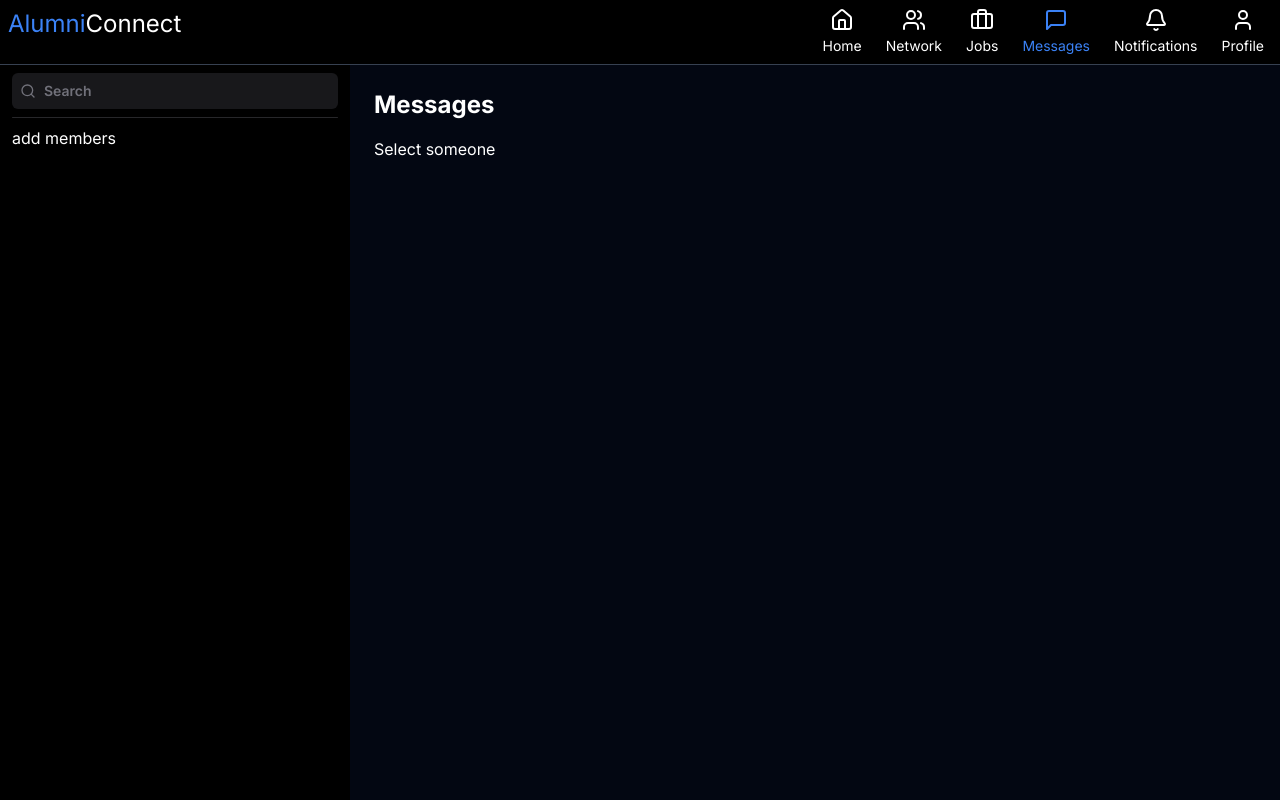
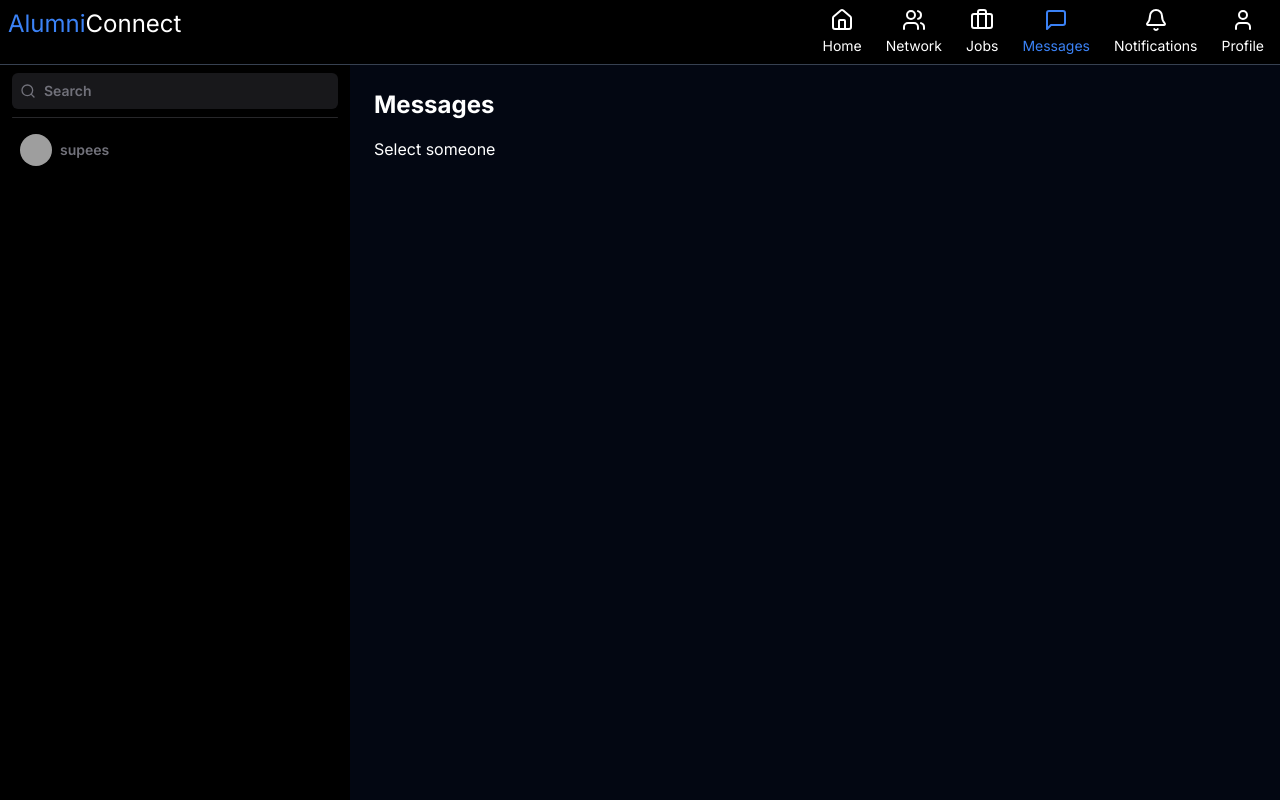
Before and after one commit to Shaurya-Tripathi/AlumniConnect, a Next.js app: page /messages in a window 1280 px wide. Built offline with nearby package versions, Linux system fonts and the light colour scheme; no server answers; the database is empty; sample sign-in values are in the browser's storage; grey boxes are pictures that could not be loaded.

Commit message:
just added messages/id page and some components

```diff
--- a/src/app/(protected)/(textanger)/messages/[targetId]/page.tsx
+++ b/src/app/(protected)/(textanger)/messages/[targetId]/page.tsx
@@ -0,0 +1,11 @@
+
+const chatPage = () => {
+    return (
+        <>
+        <h1 className="text-2xl font-bold mb-4 text-white">Messages</h1>
+        <div className="message-content text-white">Selected supes</div>
+        </>
+    )
+}
+
+export default chatPage;
--- /dev/null
+++ b/src/components/chat/chat-header.tsx
@@ -0,0 +1,33 @@
+import { Hash } from "lucide-react";
+import { MobileToggle } from "@/components/mobile-toggle";
+import { UserAvatar } from "@/components/user-avatar";
+// import { SocketIndicator } from "@/components/socket-indicator";
+
+
+interface ChatHeaderProps{
+    name: string;
+    imageUrl?: string;
+}
+
+export const ChatHeader = ({
+    name,
+    imageUrl
+}: ChatHeaderProps) => {
+    return (
+        <div className="text-md font-semibold px-3 flex items-center h-12 border-neutral-200
+        dark:border-neutral-800 border-b-2">
+            <MobileToggle/>
+
+            <UserAvatar
+                src={imageUrl}
+                className="h-8 w-8 md:h-8 md:w-8 mr-2"
+            />
+            <p className="font-semibold text-md text-black dark:text-white">
+                {name}
+            </p>
+            <div className="ml-auto flex items-center">
+                {/* <SocketIndicator/> */}
+            </div>
+        </div>
+    );
+}
--- /dev/null
+++ b/src/components/messages/message-member.tsx
@@ -0,0 +1,33 @@
+"use client";
+
+import { cn } from "@/lib/utils";
+import { useParams, useRouter } from "next/navigation";
+import { UserAvatar } from "@/components/user-avatar";
+
+
+
+
+export const MessageMember = () => {
+    const params = useParams();
+    const router = useRouter();
+
+    const onClick = () => {
+        router.push(`/messages/${1234}`)
+    }
+
+    return (
+        <button onClick={onClick} className={cn(
+            "group px-2 py-2 rounded-md flex items-center gap-x-2 w-full hover:bg-zinc-700/10 dark:hover:bg-zinc-700/50 transition mb-1",
+        )}>
+            <UserAvatar
+                src={'some'}
+                className="h-8 w-8 md:h-8 md:w-8"
+            />
+            <p className={cn(
+                "font-semibold text-sm text-zinc-500 group-hover:text-zinc-600 dark:text-zinc-400 dark:group-hover:text-zinc-300 transition"
+            )}>
+                {"supees"}
+            </p>
+        </button>
+    )
+}
--- a/src/components/messages/message-sidebar.tsx
+++ b/src/components/messages/message-sidebar.tsx
@@ -1,5 +1,6 @@
 import { ScrollArea } from "../ui/scroll-area"
 import { Separator } from "../ui/separator"
+import { MessageMember } from "./message-member"
 import { MessageSearch } from "./message-search"
 
 export const MessageSidebar = () => {
@@ -13,7 +14,7 @@ export const MessageSidebar = () => {
 
           <Separator className="bg-zinc-800 rounded-md my-2"/>
 
-          <div className="text-white">add members</div>
+          <MessageMember/>
         </ScrollArea>
 
       </div>
--- /dev/null
+++ b/src/components/mobile-toggle.tsx
@@ -0,0 +1,24 @@
+import { Menu } from "lucide-react"
+
+import {
+    Sheet,
+    SheetContent,
+    SheetTrigger
+} from "@/components/ui/sheet"
+import { Button } from "./ui/button"
+import { MessageSidebar } from "./messages/message-sidebar"
+
+export const MobileToggle = () => {
+    return (
+        <Sheet>
+            <SheetTrigger asChild>
+                <Button variant="ghost" size="icon" className="md:hidden">
+                    <Menu/>
+                </Button>
+            </SheetTrigger>
+            <SheetContent side="left" className="p-0 flex gap-0">
+                <MessageSidebar/>
+            </SheetContent>
+        </Sheet>
+    )
+}
--- /dev/null
+++ b/src/components/user-avatar.tsx
@@ -0,0 +1,18 @@
+import { Avatar,AvatarImage } from "@/components/ui/avatar";
+import { cn } from "@/lib/utils";
+
+interface UserAvatarProps {
+    src?: string;
+    className? :string;
+}
+
+export const UserAvatar = ({
+    src,
+    className
+}: UserAvatarProps) => {
+    return (
+        <Avatar className={cn("h-7 w-7 md:h-10 md:w-10",className)}>
+            <AvatarImage src={src}/>
+        </Avatar>
+    );
+}
```
